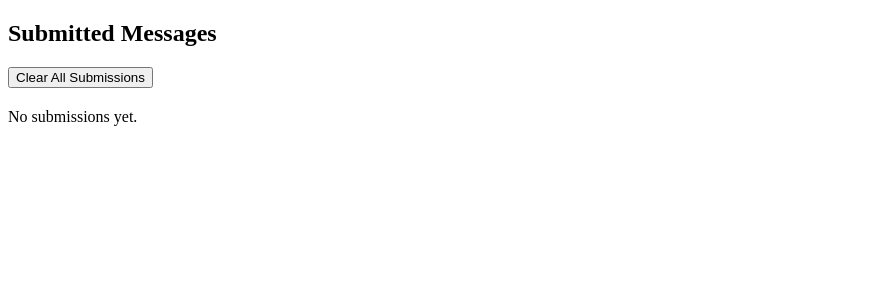
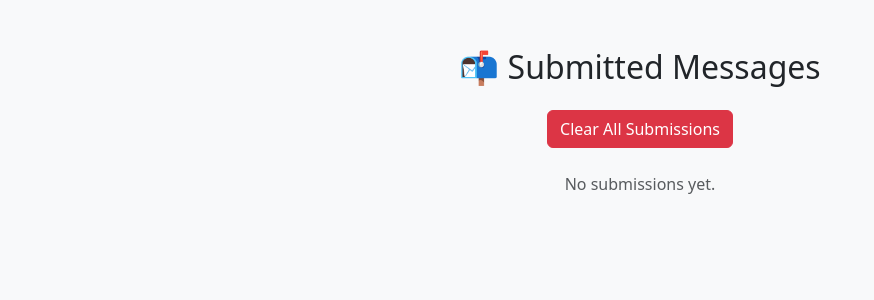
Before and after one commit to mishra-amit-300266/FlaskProject, a Flask app: template my_first_flask_app/templates/submissions.html in a window 1280 px wide. Shown: the top 300 px of the page, without its empty margins (0-874 px from the left). Run offline with Flask 3, Linux system fonts and the light colour scheme; the template is opened without the code that fills it, so the values that code supplies are empty.

Commit message:
using BootStrap

```diff
--- a/my_first_flask_app/templates/submissions.html
+++ b/my_first_flask_app/templates/submissions.html
@@ -2,22 +2,29 @@
 <html>
 <head>
     <title>All Submissions</title>
+    <link href="https://cdn.jsdelivr.net/npm/bootstrap@5.3.0/dist/css/bootstrap.min.css" rel="stylesheet">
 </head>
-<body>
-    <h2>Submitted Messages</h2>
+<body class="bg-light">
+
+    <div class="container py-5">
+        <h2 class="mb-4 text-center">📬 Submitted Messages</h2>
 
         <!-- Clear Button -->
-    <form method="POST" action="/clear" style="margin-bottom: 20px;">
-        <button type="submit">Clear All Submissions</button>
+        <form method="POST" action="/clear" class="text-center mb-4">
+            <button type="submit" class="btn btn-danger">Clear All Submissions</button>
         </form>
 
         {% if entries %}
-        <table border="1" cellpadding="8">
+            <div class="table-responsive">
+                <table class="table table-bordered table-striped">
+                    <thead class="table-dark">
                         <tr>
                             <th>Name</th>
                             <th>Email</th>
                             <th>Message</th>
                         </tr>
+                    </thead>
+                    <tbody>
                         {% for entry in entries %}
                         <tr>
                             <td>{{ entry.name }}</td>
@@ -25,9 +32,13 @@
                             <td>{{ entry.message }}</td>
                         </tr>
                         {% endfor %}
+                    </tbody>
                 </table>
+            </div>
         {% else %}
-        <p>No submissions yet.</p>
+            <p class="text-center text-muted">No submissions yet.</p>
         {% endif %}
+    </div>
+
 </body>
 </html>
```
Lines whose indentation alone changed are shown as unchanged.
